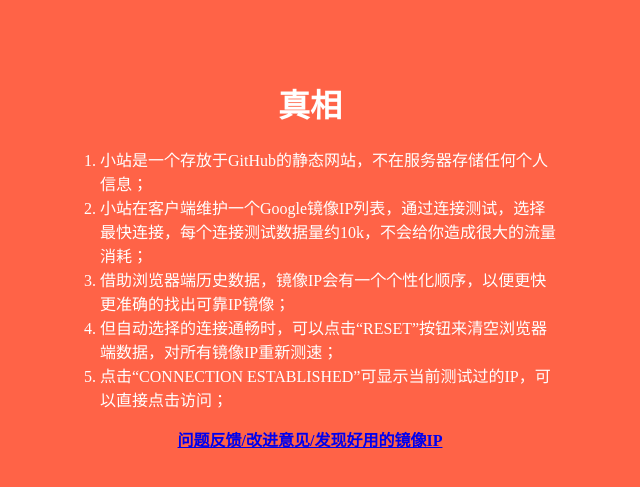
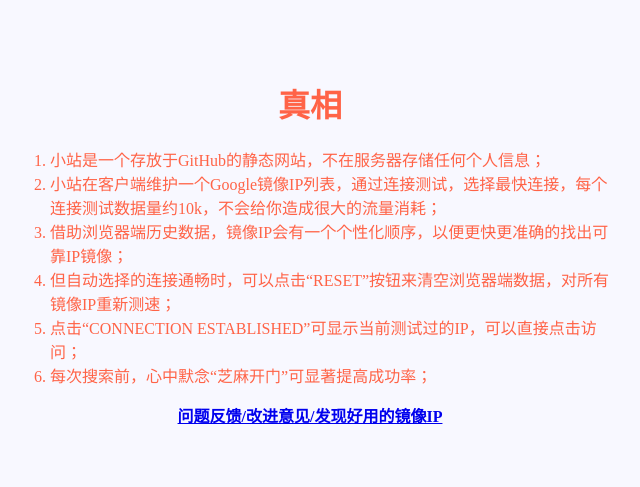
Before and after one commit to unblock/google, a Jekyll site: the page built from about.md, in a window 1280 px wide. Shown: the top 487 px of the page, without its empty margins (330-970 px from the left). Built offline with Jekyll 4.4.1, drawn with Linux system fonts in a browser that asks for light colours; comment, search, counter and statistics services are not loaded.

```diff
--- a/_layouts/default.html
+++ b/_layouts/default.html
@@ -14,12 +14,12 @@
 
     <style type="text/css">
         body{
-            background-color: tomato;
-            color: white;
+            background-color: ghostwhite;
+            color: tomato;
         }
         .container{
-            width: 500px;
-            margin: 5em auto;
+            width: 600px;
+            margin: 5em auto 0;
             text-align: left;
         }
         h1, p{
@@ -34,6 +34,17 @@
 <div class="container">
     {{content}}
 </div>
-
+<div class="ds-thread" data-thread-key="about" data-title="about" data-url="http://unblock.github.io/google/about/"></div>
+<script type="text/javascript">
+    var duoshuoQuery = {short_name:"google-luck"};
+    (function() {
+        var ds = document.createElement('script');
+        ds.type = 'text/javascript';ds.async = true;
+        ds.src = (document.location.protocol == 'https:' ? 'https:' : 'http:') + '//static.duoshuo.com/embed.js';
+        ds.charset = 'UTF-8';
+        (document.getElementsByTagName('head')[0]
+                || document.getElementsByTagName('body')[0]).appendChild(ds);
+    })();
+</script>
 </body>
 </html>
--- a/about.md
+++ b/about.md
@@ -7,5 +7,6 @@ layout: default
 3. 借助浏览器端历史数据，镜像IP会有一个个性化顺序，以便更快更准确的找出可靠IP镜像；
 4. 但自动选择的连接通畅时，可以点击“RESET”按钮来清空浏览器端数据，对所有镜像IP重新测速；
 5. 点击“CONNECTION ESTABLISHED”可显示当前测试过的IP，可以直接点击访问；
+6. 每次搜索前，心中默念“芝麻开门”可显著提高成功率；
 
 **[问题反馈/改进意见/发现好用的镜像IP](https://github.com/unblock/google/issues)**
--- a/index.html
+++ b/index.html
@@ -30,7 +30,7 @@
     <div class="logo">GOOGLE LUCK</div>
 
     <div class="search">
-        <input type="text" tabindex="1" autofocus="autofocus" enter="search()" ng-model="key" placeholder="Free Google"/>
+        <input type="text" tabindex="1" autofocus="autofocus" enter="search()" ng-model="key" placeholder="Don't Be Evil"/>
         <input type="button" ng-click="search()" value="Google Luck" ng-disabled="!google.connected" />
     </div>
     <div class="status">
--- a/style.scss
+++ b/style.scss
@@ -49,6 +49,7 @@ header{
       font-weight: bold;
       min-height: 2em;
     }
+    color: white;
     min-height: 280px;
     height: 20%;
     background: transparent url(images/gfw.png) no-repeat;
```
Also changed, not shown: other parts of index.html (+1 -1 lines).
